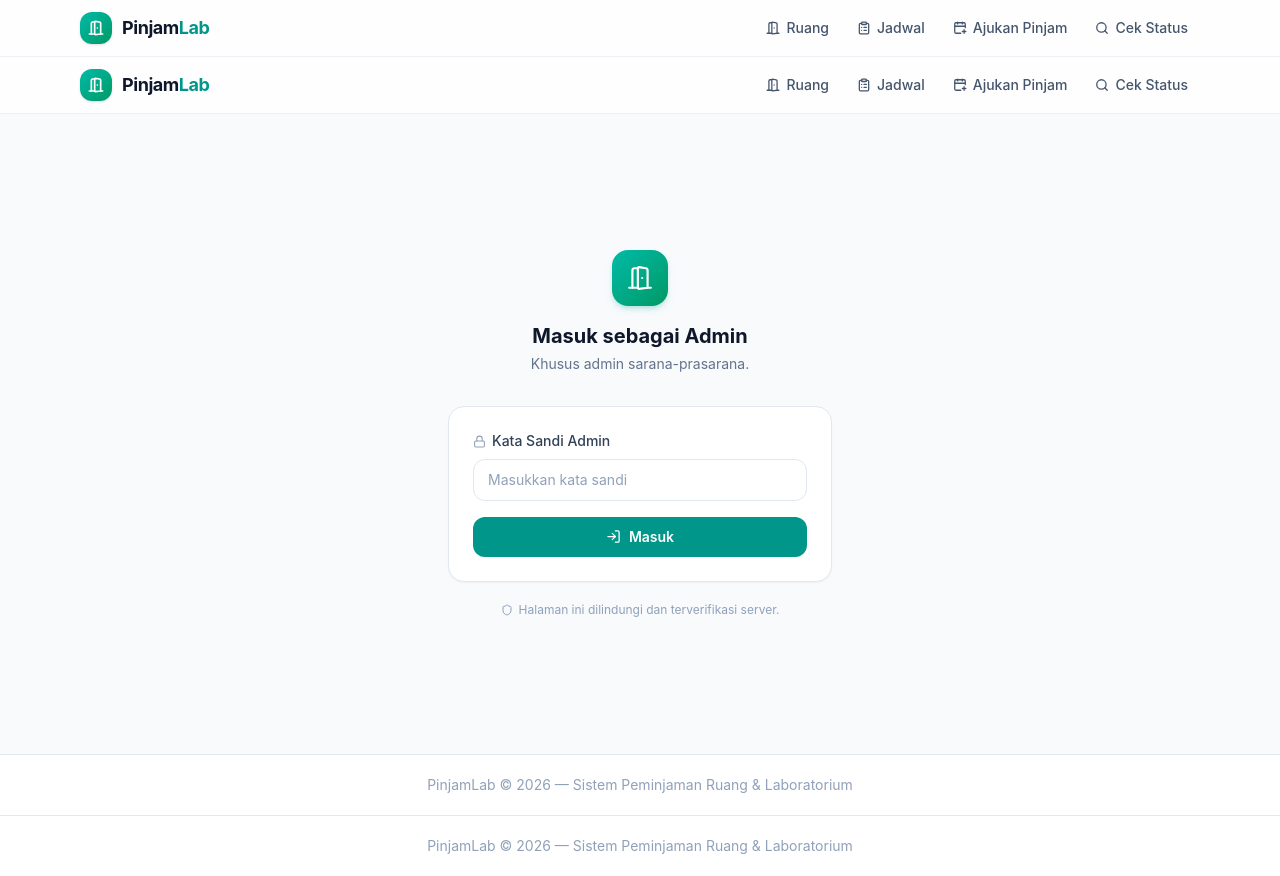
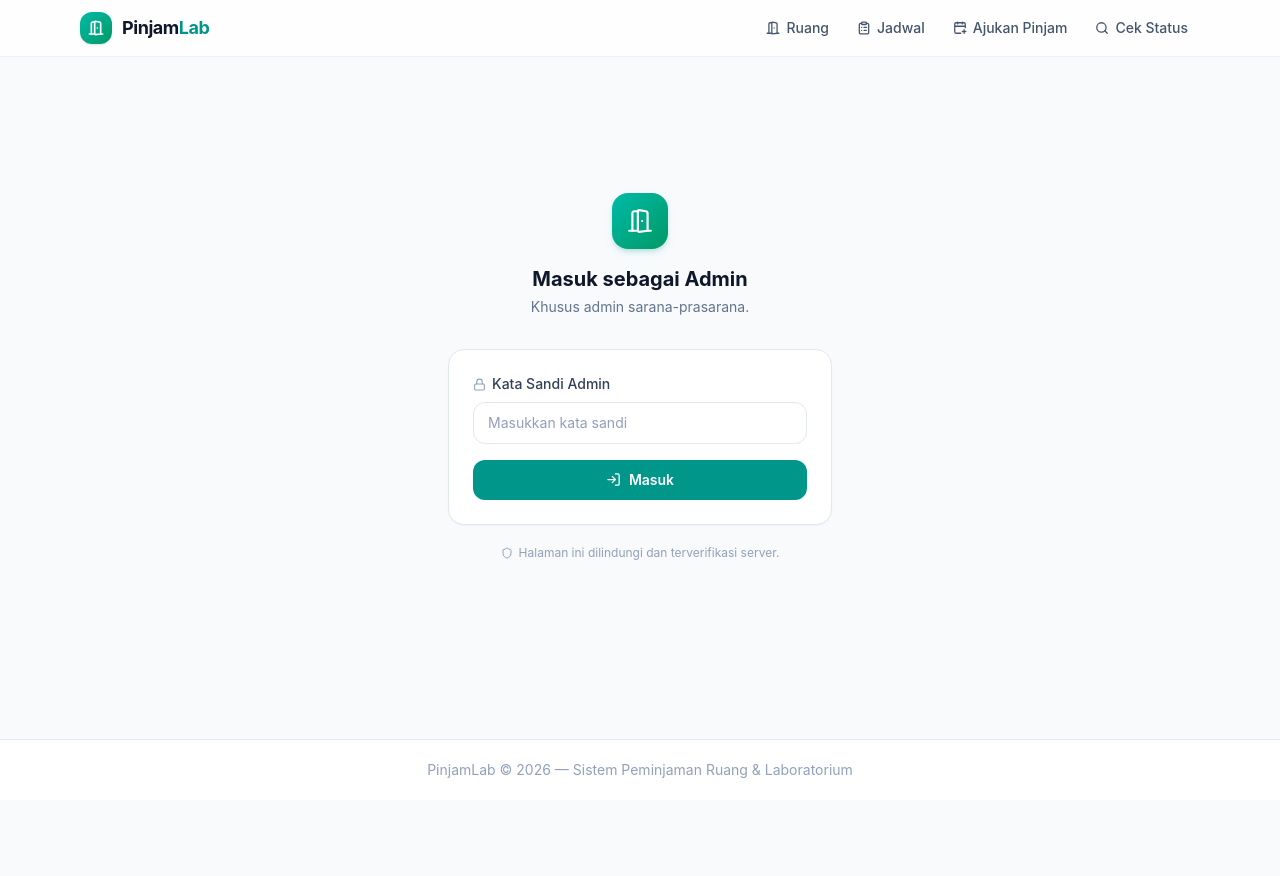
Before and after one commit to favhrrafa/booklab, a Next.js app: page /login in a window 1280 px wide. After the commit the page ends 800 px from the top, so only its background shows below. Built offline with nearby package versions, Linux system fonts and the light colour scheme.

Commit message:
refactor(layout): remove Navbar from root layout, delegate to route groups

```diff
--- a/app/layout.tsx
+++ b/app/layout.tsx
@@ -1,7 +1,6 @@
 import type { Metadata } from "next";
 import React from "react";
 import "./globals.css";
-import Navbar from "@/components/Navbar";
 
 export const metadata: Metadata = {
   title: "PinjamLab – Peminjaman Ruang & Laboratorium",
@@ -17,12 +16,7 @@ export default function RootLayout({
   return (
     <html lang="id" className="h-full">
       <body className="min-h-full flex flex-col bg-slate-50 text-slate-900">
-        <Navbar />
-        <main className="flex-1">{children}</main>
-        <footer className="mt-auto border-t border-slate-200 bg-white py-5 text-center text-sm text-slate-400">
-          PinjamLab &copy; {new Date().getFullYear()} &mdash; Sistem Peminjaman
-          Ruang &amp; Laboratorium
-        </footer>
+        {children}
       </body>
     </html>
   );
```
